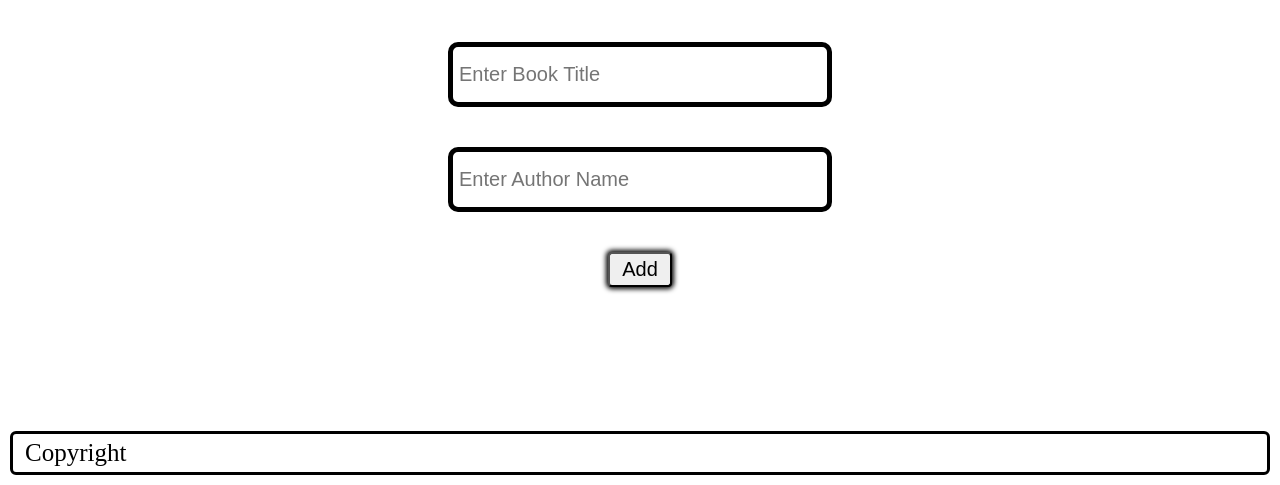
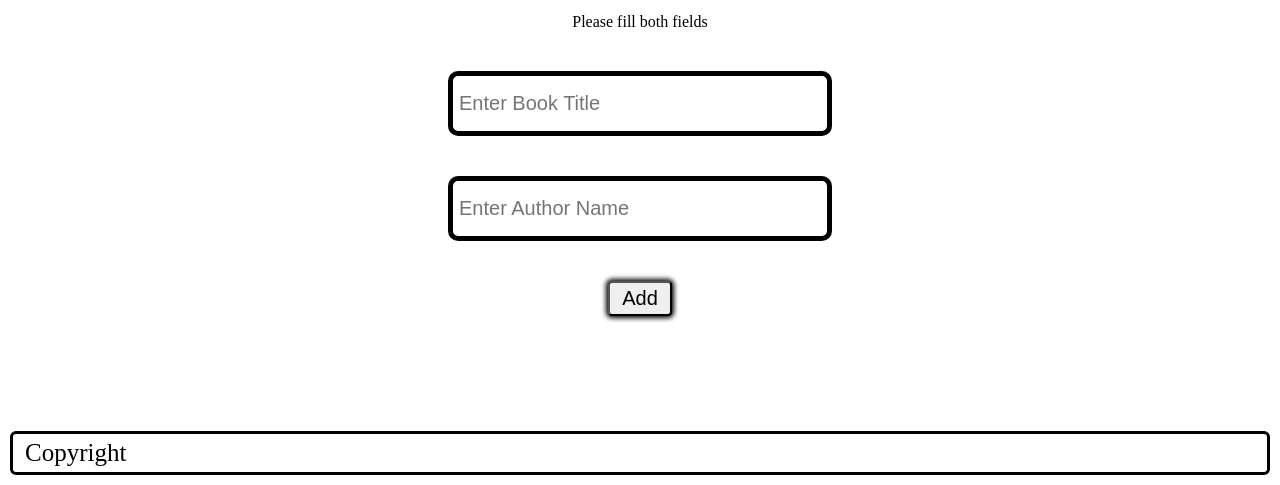
Before and after one commit to hamzaw9/bookListManager, a website with bundled scripts: page index.html in a window 1280 px wide. Shown: the part 315-800 px from the top of the page. Built offline with nearby package versions, Linux system fonts and the light colour scheme.

Commit message:
Add error message for empty input field

```diff
--- a/index.html
+++ b/index.html
@@ -28,6 +28,7 @@
       <section id="add-new-book">
         <div class="add-new-book-inner">
           <h2>Add new Book</h2>
+          <p class="error-msg">Please fill both fields</p>
           <input type="text" id="book-title" placeholder="Enter Book Title" />
           <input type="text" id="author-name" placeholder="Enter Author Name" />
           <button id="add-book" type="button">Add</button>
```
